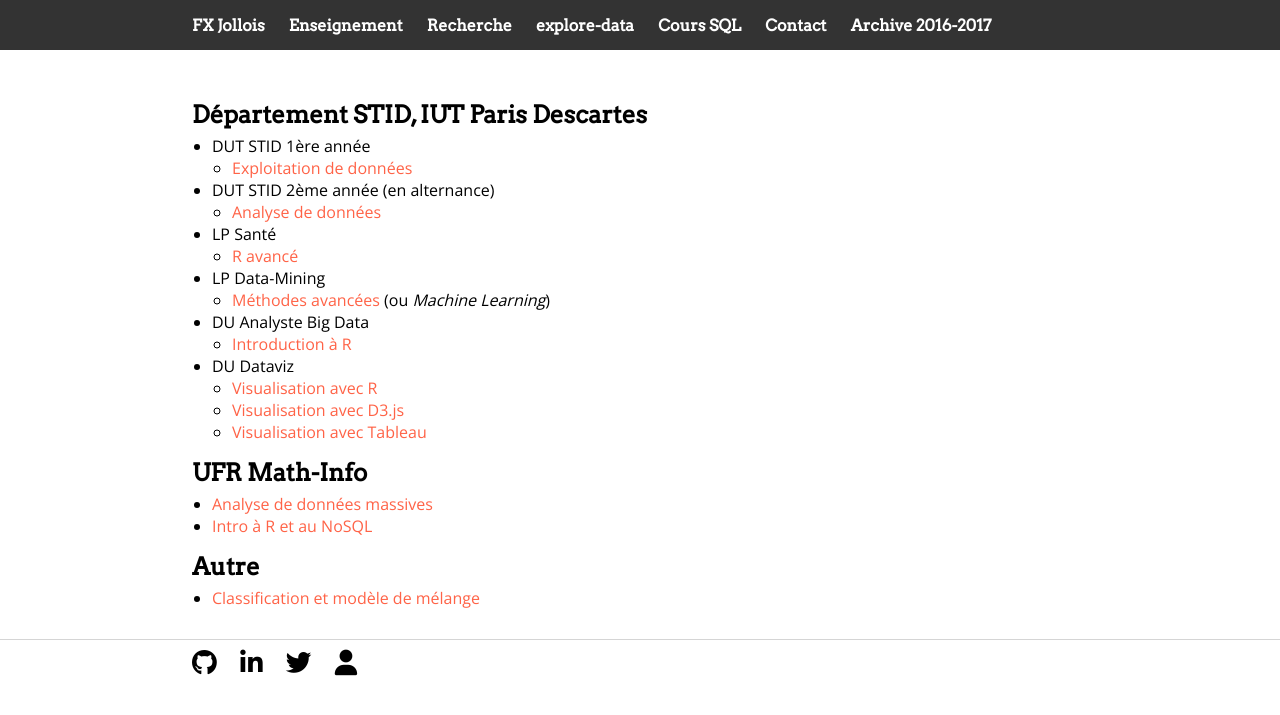
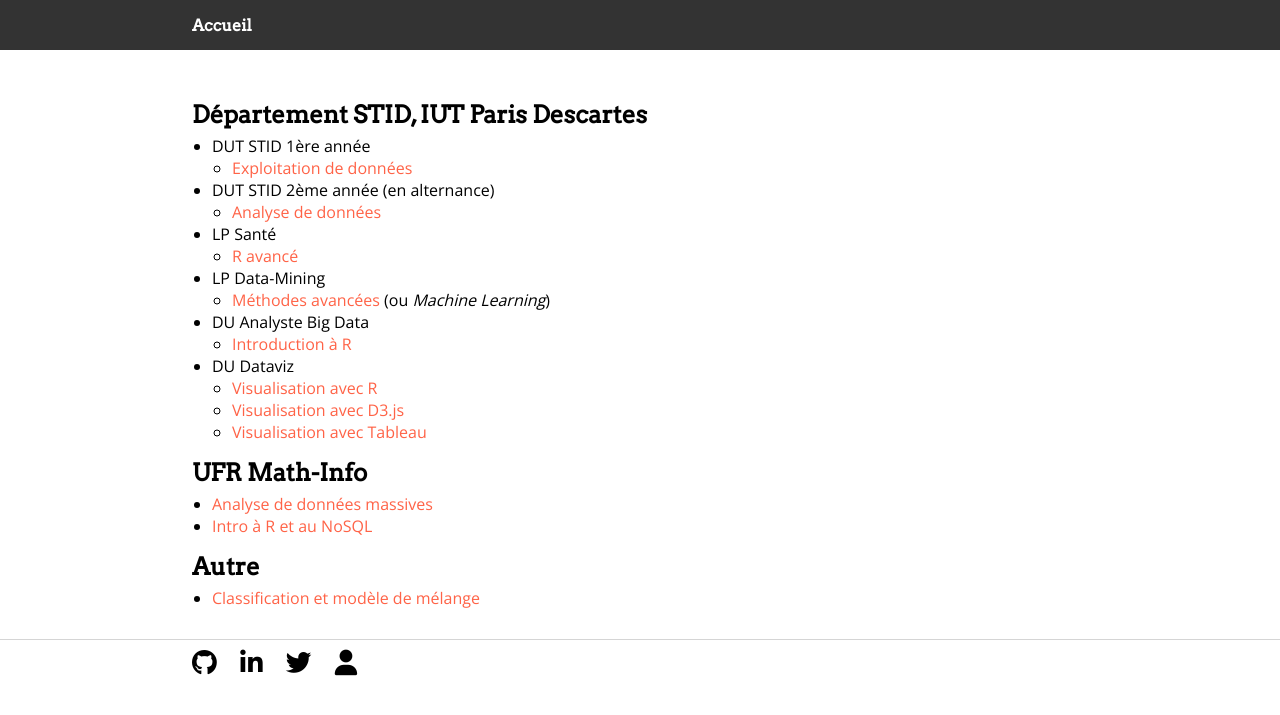
Before and after one commit to cafael/cours-2017-2018, a Jekyll site: the page built from index.md, in a window 1280 px wide. Shown: the top 715 px of the page. Built offline with Jekyll 4.4.1, drawn with Linux system fonts in a browser that asks for light colours; nearby versions of some CDN libraries.

Commit message:
simplification bandeau

```diff
--- a/_layouts/default.html
+++ b/_layouts/default.html
@@ -10,13 +10,7 @@
 		<body>
 			<nav>
 	    		<ul>
-	        		<li><a href={{ "/" | relative_url }}>FX Jollois</a></li>
-		        	<li><a href={{ "enseignement" | relative_url }}>Enseignement</a></li>
-		        	<li><a href={{ "recherche" | relative_url }}>Recherche</a></li>
-		        	<li><a href="http://up5.fr/explore-data" target="_blank">explore-data</a></li>
-		        	<li><a href={{ "cours-sql/" | relative_url }} target="_blank">Cours SQL</a></li>
-		        	<li><a href={{ "contact" | relative_url }}>Contact</a></li>
-	        		<li><a href="http://fxjollois.github.io/cours-2016-2017">Archive 2016-2017</a></li>
+	        		<li><a href={{ "/" | relative_url }}>Accueil</a></li>
 	    		</ul>
 			</nav>
 			<div class="container">
```
Also changed, not shown: _layouts/souspage.html (+1 -7 lines).
